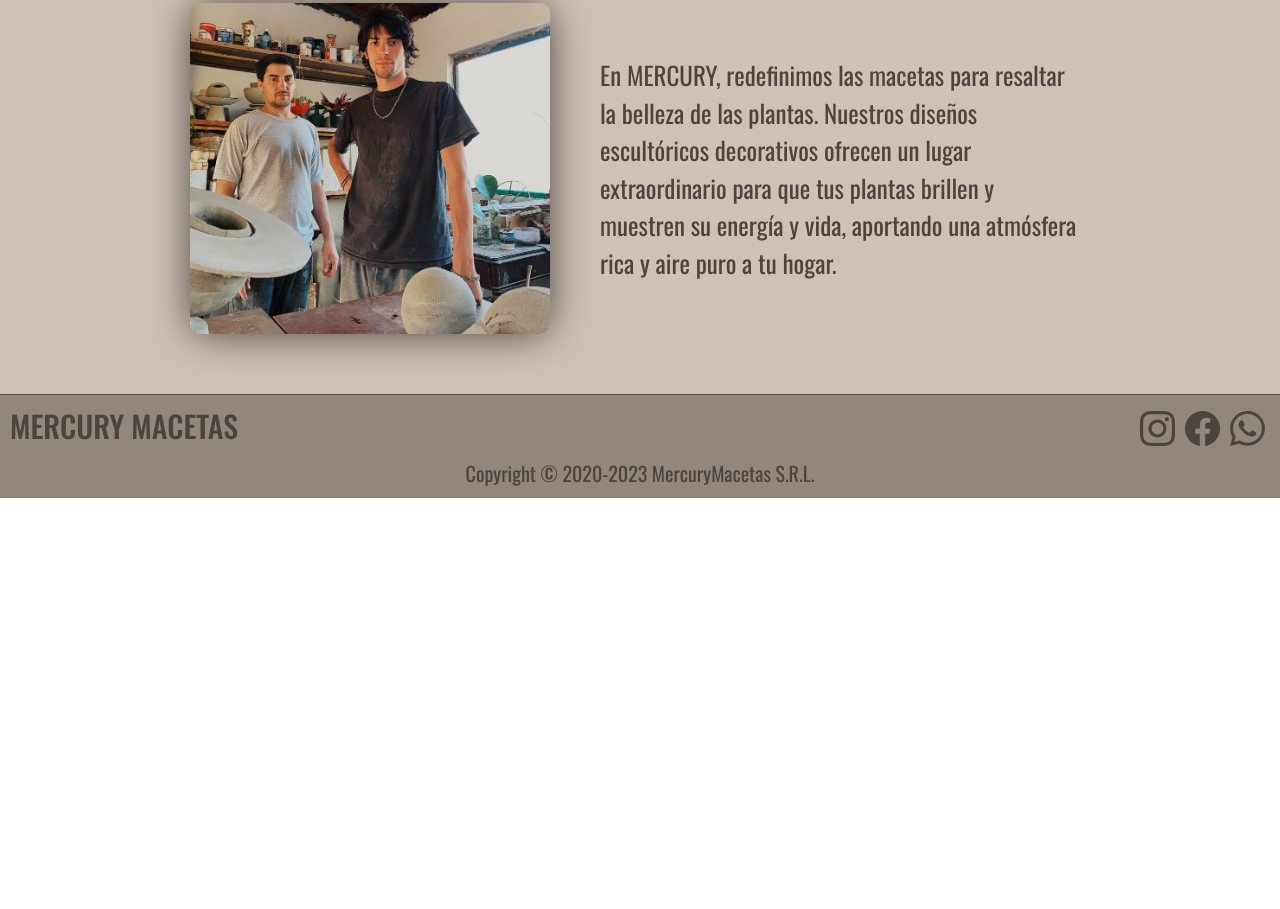
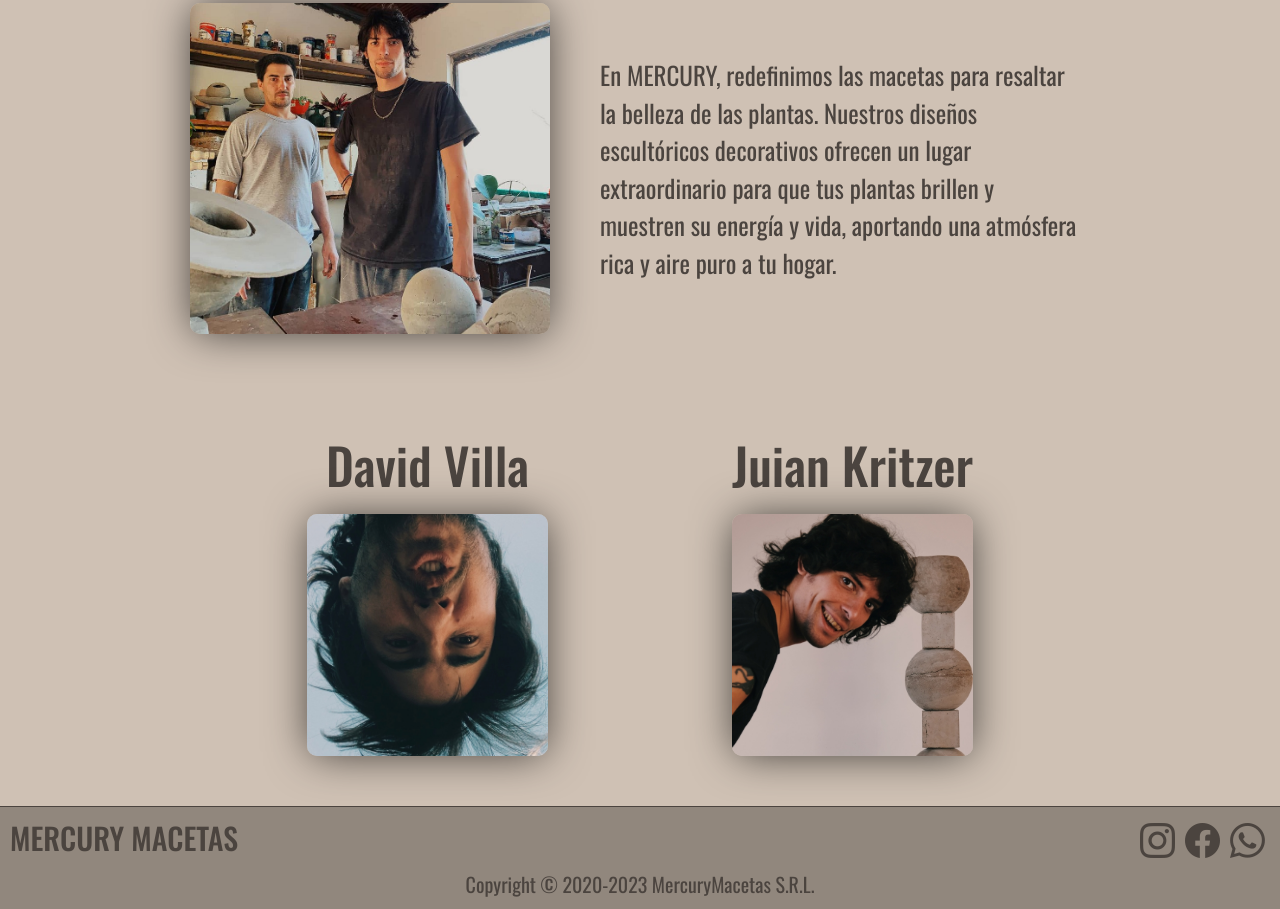
Before and after one commit to EneasDiaz/MERCURY-MACETAS, a website: page pages/nosotros.html in a window 1280 px wide. Shown: the part 316-1225 px from the top of the page. Before the commit the page ends 814 px from the top, so only its background shows below. Drawn offline with nearby package versions, Linux system fonts and the light colour scheme.

Commit message:
cambio favicon y nosotros

```diff
--- a/pages/nosotros.html
+++ b/pages/nosotros.html
@@ -62,6 +62,16 @@
                 <p>En MERCURY, redefinimos las macetas para resaltar la belleza de las plantas. Nuestros diseños escultóricos decorativos ofrecen un lugar extraordinario para que tus plantas brillen y muestren su energía y vida, aportando una atmósfera rica y aire puro a tu hogar.</p>
             </div>
         </section>
+        <section class="nosotros-artisas">
+            <div>
+                <h2>David Villa</h2>
+                <img src="../img/david.JPG" alt="artista david">
+            </div>
+            <div>
+                <h2>Juian Kritzer</h2>
+                <img src="../img/kritzer.JPG" alt="artista Julian">
+            </div>
+        </section>
     </main>
     <footer>
         <div>
--- a/scss/components/_main-nosotros.scss
+++ b/scss/components/_main-nosotros.scss
@@ -26,3 +26,23 @@
         }
     }
 }
+.nosotros-artisas{
+    @include flex(flex, row, center, space-between);
+    flex-wrap: wrap;
+    div{
+        @include flex(flex, column, center, center);
+        text-align: center;
+        width: 345px;
+        margin: 40px;
+        h2{
+            margin-bottom: 10px;
+            font-size: nth($font-size, 6);
+        }
+        img{
+            margin: 10px;
+            width: 70%;
+            border-radius: $bd-radius;
+            @extend %sombra
+        }
+    }
+}
```
Also changed, not shown: pages/galeria.html (+1 -1 lines), css/estilos.css, img/favicon.ico.
